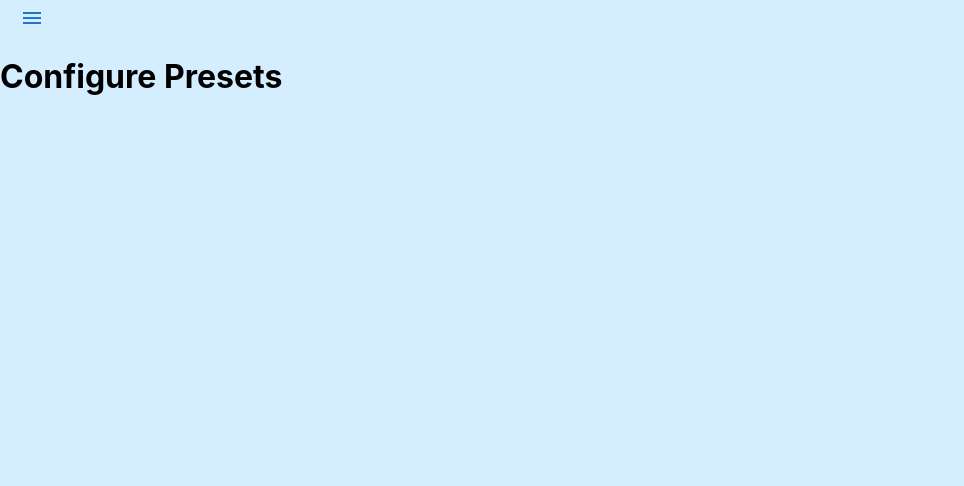
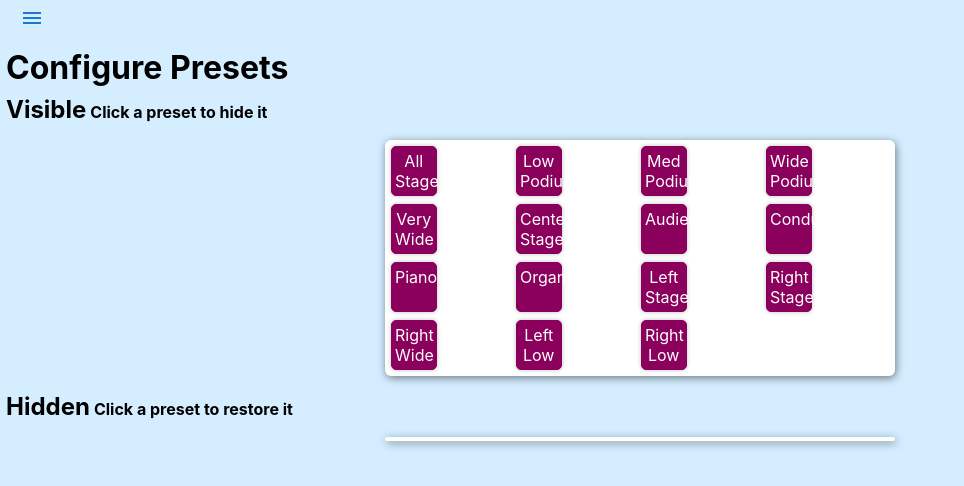
Before and after one commit to craigkehl/ts-cam-app, a React (Create React App) app: page /config/presets in a window 1280 px wide. Shown: the top 486 px of the page, without its empty margins (0-964 px from the left). Built offline with nearby package versions, Linux system fonts and the light colour scheme.

Commit message:
hide and show presets

```diff
--- a/src/components/Presets/Preset.tsx
+++ b/src/components/Presets/Preset.tsx
@@ -16,8 +16,6 @@ const Preset = React.memo((props: PresetProps) => {
   // const dispatch = useStore(false)[1];
 
   const recallPresetHandler = (id: number) => {
-    // recallPreset(id.toString());
-    // dispatch('CURRENT_PRESET', props.id);
     props.onRecallPreset(id);
   };
 
--- a/src/components/Presets/PresetBtnGrp.module.css
+++ b/src/components/Presets/PresetBtnGrp.module.css
@@ -1,7 +1,27 @@
 .btnGrp {
-  display: flex;
-  flex-wrap: wrap;
+  display: grid;
+  grid-template-columns: repeat(3, 1fr);
   justify-content: space-between;
-  max-width: 28rem;
+  /* max-width: 28rem; */
   margin: 0 auto;
+  display: -ms-grid;
+  -ms-grid-columns: repeat(3, 1fr);
 }
+
+/* .button {
+  width: 100%;
+  max-width: 27%;
+  flex: 1 1 27%;
+} */
+
+@media screen and (max-width: 300px) {
+  .btnGrp {
+    grid-template-columns: repeat(2, 1fr);
+  }
+}
+
+@media screen and (min-width: 520px) {
+  .btnGrp {
+    grid-template-columns: repeat(4, 1fr);
+  }
+}
--- a/src/components/Presets/PresetBtnGrp.tsx
+++ b/src/components/Presets/PresetBtnGrp.tsx
@@ -7,17 +7,29 @@ import Preset from './Preset';
 import { recallPreset } from '../../util/http-requests';
 import classes from './PresetBtnGrp.module.css';
 
-const PresetBtnGrp: React.FC<{}> = (props) => {
+const PresetBtnGrp: React.FC<{ action?: string; list?: string }> = (props) => {
   const [state, dispatch] = useStore();
   const presets: PresetState[] = state.presets;
 
+  let showHiddenList = props.list === 'showHidden' ? true : false;
+
   const recallPresetHandler = (id: number) => {
+    switch (props.action) {
+      case 'recallPreset':
         recallPreset(id.toString());
         dispatch('CURRENT_PRESET', id);
+        break;
+      case 'toggleShow':
+        dispatch('TOGGLE_SHOW', id);
+        break;
+      default:
+        return;
+    }
   };
 
-  const presetList =
-    presets.length > 0 ? (
+  const presetList = (
+    <div className={classes.btnGrp}>
+      {presets.length > 0 ? (
         presets.map(
           (preset: PresetState) =>
             preset.isShow && (
@@ -36,11 +48,39 @@ const PresetBtnGrp: React.FC<{}> = (props) => {
         )
       ) : (
         <p>No presets found.</p>
+      )}
+    </div>
+  );
+
+  const hiddenPresetList = (
+    <div className={classes.btnGrp}>
+      {presets.length > 0 ? (
+        presets.map(
+          (preset: PresetState) =>
+            !preset.isShow && (
+              <Preset
+                className={`${classes.btn} `}
+                key={preset.id}
+                id={preset.id}
+                name={preset.name}
+                isShow={preset.isShow}
+                isCurrent={preset.isCurrent}
+                onRecallPreset={() => recallPresetHandler(preset.id)}
+              >
+                {preset.name}
+              </Preset>
+            )
+        )
+      ) : (
+        <p>No presets found.</p>
+      )}
+    </div>
   );
 
   return (
     <Card className={classes.card}>
-      <div className={classes.btnGrp}>{presetList}</div>
+      {!showHiddenList && presetList}
+      {showHiddenList && hiddenPresetList}
     </Card>
   );
 };
--- a/src/components/Scenes/SceneBtns.module.css
+++ b/src/components/Scenes/SceneBtns.module.css
@@ -23,12 +23,12 @@
 }
 
 .btn {
-  padding: .5rem;
+  width: 33%;
+  padding: 0.5rem;
   border: 1px solid #005d8b;
   background: #005d8b;
   box-shadow: 0 0 4px rgba(0, 0, 0, 0.26);
 }
-
 
 @media screen and (max-width: 450px) {
   .topDiv {
@@ -41,13 +41,12 @@
   }
 
   .btn {
-    padding: .5rem 0;
+    padding: 0.5rem 0;
   }
 }
 
 @media screen and (max-width: 320px) {
-    .title {
-      display: none;
-    }
-
+  .title {
+    display: none;
+  }
 }
--- a/src/components/UI/Button.module.css
+++ b/src/components/UI/Button.module.css
@@ -1,7 +1,5 @@
 .button {
   position: relative;
-  /* width: 30%; */
-  flex: 1 1 27%;
   font: inherit;
   text-align: center;
   padding: 0.25rem 3px;
--- a/src/index.css
+++ b/src/index.css
@@ -1,5 +1,4 @@
 .app {
-
 }
 
 body {
@@ -14,3 +13,20 @@ body {
   -webkit-font-smoothing: antialiased;
   -moz-osx-font-smoothing: grayscale;
 }
+
+main {
+  padding: 0.25rem;
+}
+
+.inline {
+  display: inline;
+}
+
+h1,
+h2,
+h3,
+h4,
+h5,
+h6 {
+  margin: 0.5rem 0.125rem;
+}
--- a/src/pages/Controller.tsx
+++ b/src/pages/Controller.tsx
@@ -12,7 +12,7 @@ const Controller: React.FC<{ className?: string }> = (props) => {
       <Card className={`${classes} ${props.className}`}>
         <SceneBtns />
       </Card>
-      <PresetBtnGrp />
+      <PresetBtnGrp action='recallPreset' />
       <Card className={`${classes} ${props.className}`}>
         <Slider className={`${classes} ${props.className}`} />
         <DoubleSlider
--- a/src/pages/configure/config-presets.tsx
+++ b/src/pages/configure/config-presets.tsx
@@ -1,12 +1,18 @@
 import React from 'react';
-// import Button from '../../components/UI/Button'
+import PresetBtnGrp from '../../components/Presets/PresetBtnGrp';
 
-// import { useStore } from '../../store/store'
-
-const ConfigController: React.FC = (): JSX.Element => {
-  // const [presets, dispatch] = useStore(false);
-
-  return <h1>Configure Presets</h1>;
+const ConfigController: React.FC<{ className?: string }> = (props) => {
+  return (
+    <>
+      <h1>Configure Presets</h1>
+      <h2 className='inline'>Visible</h2>
+      <h4 className='inline'>Click a preset to hide it</h4>
+      <PresetBtnGrp action='toggleShow' />
+      <h2 className='inline'>Hidden</h2>
+      <h4 className='inline'>Click a preset to restore it</h4>
+      <PresetBtnGrp action='toggleShow' list='showHidden' />
+    </>
+  );
 };
 
 export default ConfigController;
--- a/src/store/store.ts
+++ b/src/store/store.ts
@@ -6,7 +6,6 @@ export interface GlobalState {
 export interface Dispatch {
   (actionIdentifier: string, payload: any): void;
 }
-
 interface Action {
   [x: string]: (globalState: GlobalState, payload: any) => GlobalState;
 }
```
Lines whose indentation alone changed are shown as unchanged.
